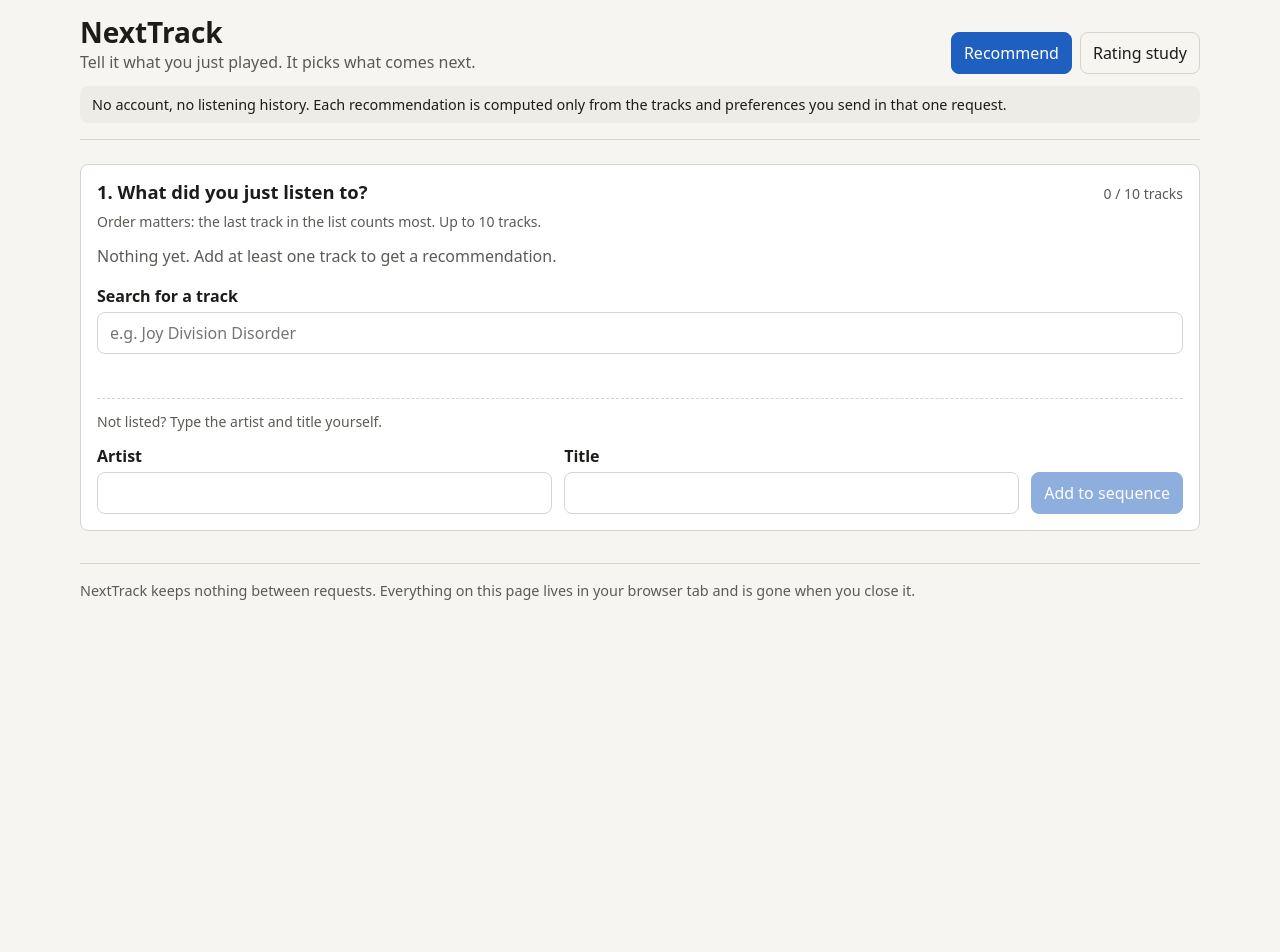
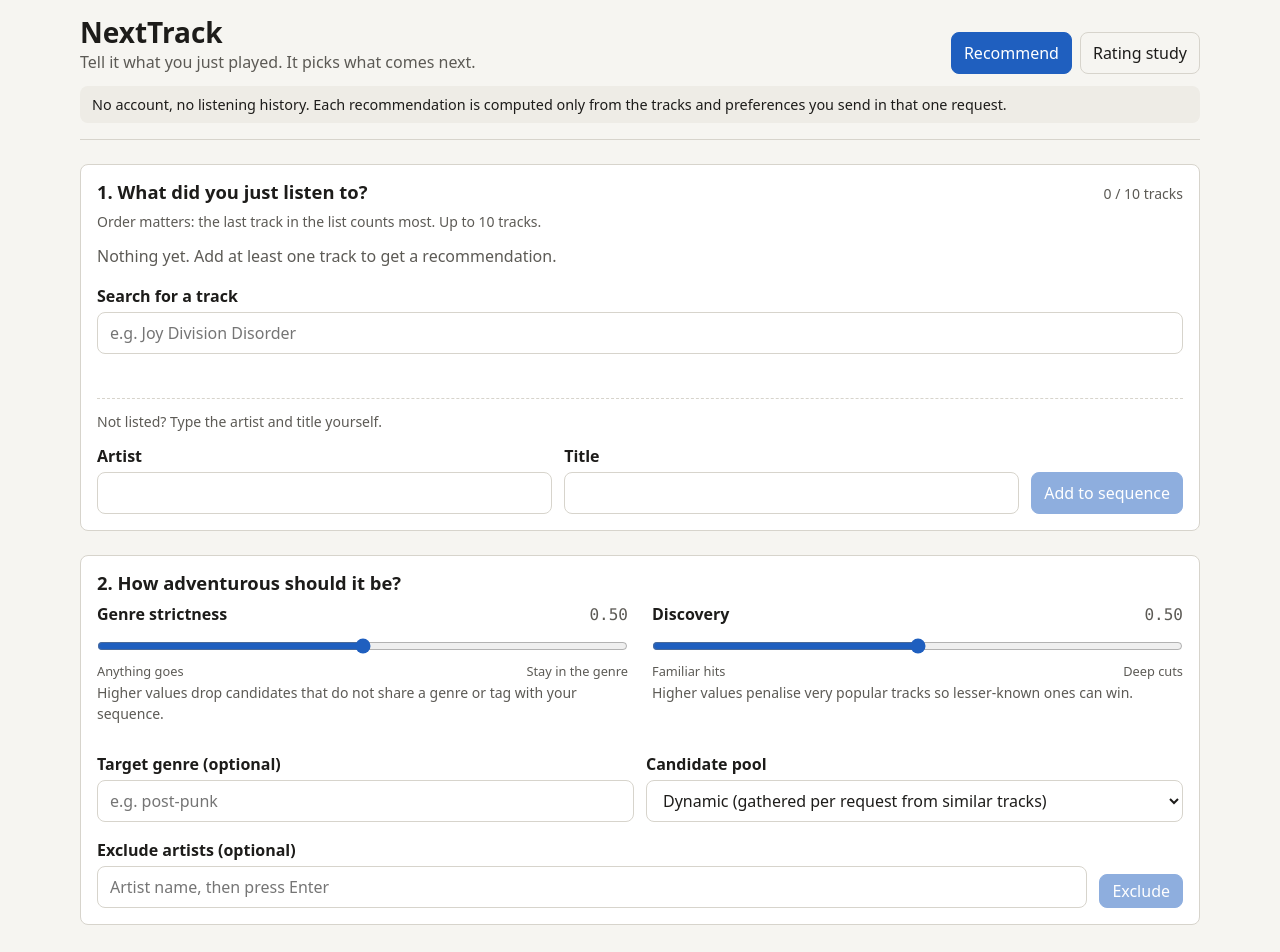
Before and after one commit to upieez/nt-final, a React (Vite) app in the folder frontend/: page / in a window 1280 px wide. Shown: the top 952 px of the page. Before the commit the page ends 800 px from the top, so only its background shows below. Built offline with nearby package versions, Linux system fonts and the light colour scheme.

Commit message:
Add the preferences panel with sliders, target genre, excluded artists and pool mode

```diff
--- a/frontend/src/App.jsx
+++ b/frontend/src/App.jsx
@@ -1,7 +1,9 @@
 import { useEffect, useState } from 'react';
 import Header from './components/Header.jsx';
 import SeedBuilder from './components/SeedBuilder.jsx';
+import PreferencesPanel from './components/PreferencesPanel.jsx';
 import { addTrack, moveTrack, removeTrack } from './lib/sequence.js';
+import { DEFAULT_OPTIONS, DEFAULT_PREFERENCES } from './lib/preferences.js';
 
 const VIEWS = [
   { id: 'recommend', label: 'Recommend', hash: '#/' },
@@ -15,6 +17,8 @@ function viewFromHash() {
 export default function App() {
   const [view, setView] = useState(viewFromHash);
   const [sequence, setSequence] = useState([]);
+  const [preferences, setPreferences] = useState(DEFAULT_PREFERENCES);
+  const [options, setOptions] = useState(DEFAULT_OPTIONS);
 
   useEffect(() => {
     const onHashChange = () => setView(viewFromHash());
@@ -35,7 +39,11 @@ export default function App() {
       <Header views={VIEWS} activeView={view} />
       <main id="main" className="main">
         {view === 'recommend' ? (
-          <SeedBuilder {...seedProps} />
+          <>
+            <SeedBuilder {...seedProps} />
+            <PreferencesPanel preferences={preferences} options={options}
+              onChange={setPreferences} onOptionsChange={setOptions} />
+          </>
         ) : (
           <p className="muted">Rating study coming next.</p>
         )}
--- /dev/null
+++ b/frontend/src/components/PreferencesPanel.jsx
@@ -0,0 +1,82 @@
+import { useId, useState } from 'react';
+import Slider from './Slider.jsx';
+import { addExcludedArtist } from '../lib/preferences.js';
+
+export default function PreferencesPanel({ preferences, options, onChange, onOptionsChange }) {
+  const genreId = useId();
+  const excludeId = useId();
+  const poolId = useId();
+  const [excludeDraft, setExcludeDraft] = useState('');
+
+  function set(key, value) {
+    onChange({ ...preferences, [key]: value });
+  }
+
+  function addExclude(e) {
+    e.preventDefault();
+    set('excludeArtists', addExcludedArtist(preferences.excludeArtists, excludeDraft));
+    setExcludeDraft('');
+  }
+
+  function removeExclude(name) {
+    set('excludeArtists', preferences.excludeArtists.filter((a) => a !== name));
+  }
+
+  return (
+    <section className="panel" aria-labelledby="prefs-heading">
+      <h2 id="prefs-heading">2. How adventurous should it be?</h2>
+      <div className="prefs-grid">
+        <Slider
+          label="Genre strictness"
+          value={preferences.genreStrictness}
+          onChange={(v) => set('genreStrictness', v)}
+          lowCaption="Anything goes"
+          highCaption="Stay in the genre"
+          help="Higher values drop candidates that do not share a genre or tag with your sequence."
+        />
+        <Slider
+          label="Discovery"
+          value={preferences.discoveryFactor}
+          onChange={(v) => set('discoveryFactor', v)}
+          lowCaption="Familiar hits"
+          highCaption="Deep cuts"
+          help="Higher values penalise very popular tracks so lesser-known ones can win."
+        />
+      </div>
+      <div className="field-row">
+        <div className="field">
+          <label htmlFor={genreId} className="label">Target genre (optional)</label>
+          <input id={genreId} className="input" value={preferences.targetGenre} maxLength={100}
+            placeholder="e.g. post-punk" onChange={(e) => set('targetGenre', e.target.value)} />
+        </div>
+        <div className="field">
+          <label htmlFor={poolId} className="label">Candidate pool</label>
+          <select id={poolId} className="input" value={options.poolMode}
+            onChange={(e) => onOptionsChange({ ...options, poolMode: e.target.value })}>
+            <option value="dynamic">Dynamic (gathered per request from similar tracks)</option>
+            <option value="fixed">Fixed (built-in sample pool, faster)</option>
+          </select>
+        </div>
+      </div>
+      <form className="exclude" onSubmit={addExclude} aria-label="Exclude artists">
+        <label htmlFor={excludeId} className="label">Exclude artists (optional)</label>
+        <div className="field-row">
+          <input id={excludeId} className="input field" value={excludeDraft} maxLength={200}
+            placeholder="Artist name, then press Enter" onChange={(e) => setExcludeDraft(e.target.value)} />
+          <button type="submit" className="btn btn-small" disabled={!excludeDraft.trim()}>Exclude</button>
+        </div>
+        {preferences.excludeArtists.length > 0 && (
+          <ul className="chips" aria-label="Excluded artists">
+            {preferences.excludeArtists.map((name) => (
+              <li key={name} className="chip">
+                {name}
+                <button type="button" className="chip-remove" onClick={() => removeExclude(name)}
+                  aria-label={`Stop excluding ${name}`}>&#10005;</button>
+              </li>
+            ))}
+          </ul>
+        )}
+      </form>
+    </section>
+  );
+}
--- /dev/null
+++ b/frontend/src/components/Slider.jsx
@@ -0,0 +1,30 @@
+import { useId } from 'react';
+import { clamp01 } from '../lib/preferences.js';
+
+export default function Slider({ label, value, onChange, lowCaption, highCaption, help }) {
+  const id = useId();
+  const helpId = `${id}-help`;
+  return (
+    <div className="slider">
+      <div className="slider-head">
+        <label htmlFor={id} className="label">{label}</label>
+        <output htmlFor={id} className="slider-value">{clamp01(value).toFixed(2)}</output>
+      </div>
+      <input
+        id={id}
+        type="range"
+        min="0"
+        max="1"
+        step="0.05"
+        value={clamp01(value)}
+        onChange={(e) => onChange(clamp01(e.target.value))}
+        aria-describedby={helpId}
+      />
+      <div className="slider-captions" aria-hidden="true">
+        <span>{lowCaption}</span>
+        <span>{highCaption}</span>
+      </div>
+      <p id={helpId} className="small muted">{help}</p>
+    </div>
+  );
+}
--- /dev/null
+++ b/frontend/src/lib/preferences.js
@@ -0,0 +1,35 @@
+export const DEFAULT_PREFERENCES = {
+  genreStrictness: 0.5,
+  discoveryFactor: 0.5,
+  targetGenre: '',
+  excludeArtists: []
+};
+
+export const DEFAULT_OPTIONS = {
+  poolMode: 'dynamic',
+  poolSize: 40,
+  alternatives: 5
+};
+
+export function clamp01(value) {
+  const n = Number(value);
+  if (Number.isNaN(n)) return 0.5;
+  return Math.min(1, Math.max(0, n));
+}
+
+export function addExcludedArtist(list, name) {
+  const clean = name.trim();
+  if (!clean) return list;
+  if (list.some((a) => a.toLowerCase() === clean.toLowerCase())) return list;
+  return [...list, clean];
+}
+
+export function buildRequest(sequence, preferences, options) {
+  const prefs = {
+    genreStrictness: clamp01(preferences.genreStrictness),
+    discoveryFactor: clamp01(preferences.discoveryFactor)
+  };
+  if (preferences.targetGenre.trim()) prefs.targetGenre = preferences.targetGenre.trim();
+  if (preferences.excludeArtists.length > 0) prefs.excludeArtists = preferences.excludeArtists;
+  return { sequence, preferences: prefs, options: { ...options } };
+}
--- a/frontend/src/styles.css
+++ b/frontend/src/styles.css
@@ -366,3 +366,70 @@ a {
     flex-wrap: wrap;
   }
 }
+
+.prefs-grid {
+  display: grid;
+  grid-template-columns: repeat(auto-fit, minmax(16rem, 1fr));
+  gap: var(--space-6);
+  margin-bottom: var(--space-4);
+}
+
+.slider input[type="range"] {
+  width: 100%;
+  accent-color: var(--accent);
+  margin: var(--space-2) 0;
+}
+
+.slider-head {
+  display: flex;
+  justify-content: space-between;
+  align-items: baseline;
+}
+
+.slider-value {
+  font-family: var(--mono);
+  color: var(--text-muted);
+}
+
+.slider-captions {
+  display: flex;
+  justify-content: space-between;
+  font-size: 0.8rem;
+  color: var(--text-muted);
+}
+
+.exclude {
+  margin-top: var(--space-4);
+}
+
+.chips {
+  list-style: none;
+  display: flex;
+  flex-wrap: wrap;
+  gap: var(--space-2);
+  padding: 0;
+  margin: var(--space-3) 0 0;
+}
+
+.chip {
+  display: inline-flex;
+  align-items: center;
+  gap: var(--space-2);
+  padding: var(--space-1) var(--space-3);
+  border-radius: 999px;
+  background: var(--surface-2);
+  border: 1px solid var(--border);
+}
+
+.chip-remove {
+  font: inherit;
+  background: none;
+  border: none;
+  color: var(--danger);
+  cursor: pointer;
+  padding: 0 var(--space-1);
+}
+
+select.input {
+  appearance: auto;
+}
```
Also changed, not shown: 1 other file (tests, documents, lock files or other folders).
